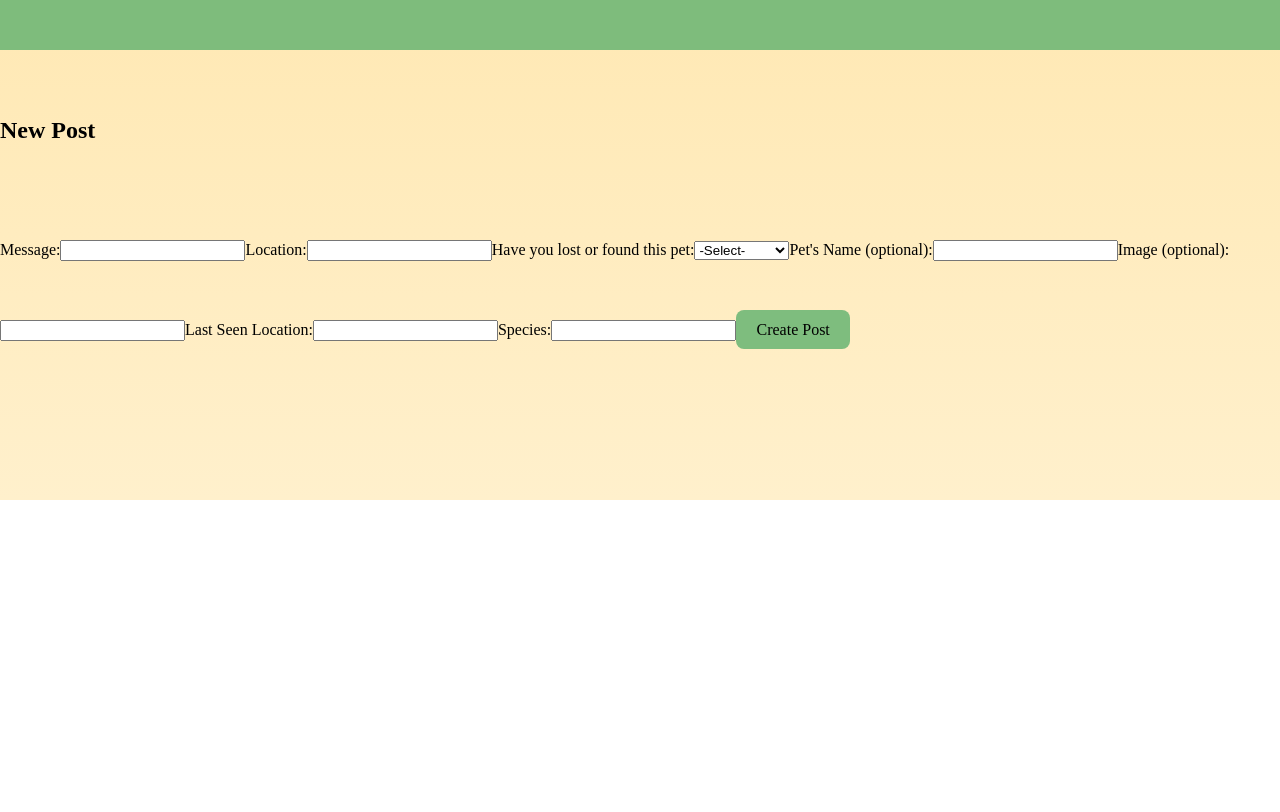
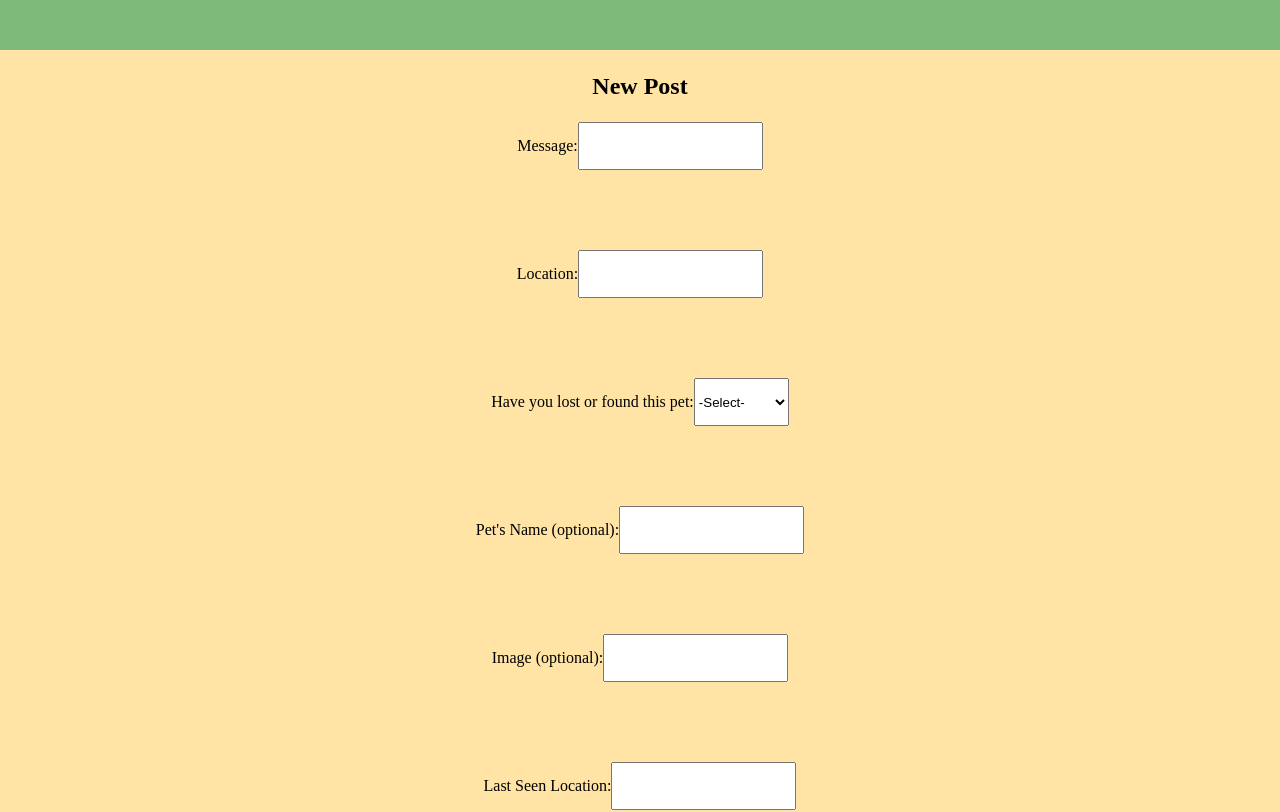
Before and after one commit to smindre1/PawsAndFound, a React (Vite) app in the folder client/: page /newpost in a window 1280 px wide. Shown: the part 300-1112 px from the top of the page. Before the commit the page ends 800 px from the top, so only its background shows below. Built offline with nearby package versions, Linux system fonts and the light colour scheme; a web font is replaced by a local one.

Commit message:
Merged files.

```diff
--- a/client/src/index.css
+++ b/client/src/index.css
@@ -4,8 +4,7 @@
   font-family: Marhey;
   line-height: 5;
   font-weight: 400;
-
-  background-image: linear-gradient(180deg, #ffe4a5, #fff0cc);
+  background-color: #ffe4a5;
 }
 
 .title {
@@ -95,17 +94,16 @@ button:hover {
   flex-direction: column;
 }
 
-.lostbtn {
+.lostfound {
+  justify-content: center;
+  display: flex;
+}
+
+.lostfoundBtns {
+  margin: 20px;
   width: 100px;
 }
 
-.foundbtn {
-  width: 100px;
-}
-
-.lostfound {
-  justify-content: center;
-}
 .navpills {
   display: flex;
 }
@@ -150,7 +148,7 @@ button:hover {
 .replyLayout {
   margin: 30px auto 0 auto;
   width: 50vw;
-  background-color: antiquewhite;
+  background-color: #79ab68;
   padding: 30px;
   border: black;
   border-style: solid;
--- a/client/src/pages/Home.jsx
+++ b/client/src/pages/Home.jsx
@@ -29,13 +29,13 @@ const Home = () => {
     return(
         <div className='center'>
             <div className='lostfound'>
-                <button className='lostbtn' onClick={() => lostPets()}>Lost</button>
-                <button className='foundbtn' onClick={() => foundPets()}>Found</button>
+                <button className='lostfoundBtns' onClick={() => lostPets()}>Lost</button>
+                <button className='lostfoundBtns' onClick={() => foundPets()}>Found</button>
             </div>
             {wait1 || wait2 ? <h2>Loading...</h2> : null}
             {loadPosts.length
-            ? `Viewing ${loadPosts.length} pet ${loadPosts.length === 1 ? 'post' : 'posts'}:`
-            : 'There are no pet posts available!'}
+            ? <h2 className='alignText'>Viewing {loadPosts.length} pet {loadPosts.length === 1 ? 'post' : 'posts'}:</h2>
+            : <h2 className='alignText'>There are no pet posts available!</h2>}
             {loadPosts.map((post) => {
                 return (
                 <div className='postLayout' key={post._id} postid={post._id} onClick={goToPost}>
--- a/client/src/pages/NewPost.jsx
+++ b/client/src/pages/NewPost.jsx
@@ -80,16 +80,18 @@ const NewPost = () => {
 
   return (
     <form onSubmit={handleSubmit}>
-      <h2>New Post</h2>
-      <label>
+      <h2 className='alignText'>New Post</h2>
+      <label className='alignText'>
         Message:
         <input type="text" value={message} onChange={(e) => setMessage(e.target.value)} />
       </label>
-      <label>
+      <br></br>
+      <label className='alignText'>
         Location:
         <input type="text" value={location} onChange={(e) => setLocation(e.target.value)} />
       </label>
-      <label>
+      <br></br>
+      <label className='alignText'>
         Have you lost or found this pet:
         <select name="type" value={status} onChange={(e) => setStatus(e.target.value)}>
           <option value="" disabled>-Select-</option>
@@ -97,22 +99,27 @@ const NewPost = () => {
           <option value="found">Found a Pet</option>
         </select>
       </label>
-      <label>
+      <br></br>
+      <label className='alignText'>
         Pet's Name (optional):
         <input type="text" value={petData.name} name="name" onChange={handleInputChange} />
       </label>
-      <label>
+      <br></br>
+      <label className='alignText'>
         Image (optional):
         <input type="text" value={petData.img} name="img" onChange={handleInputChange} />
       </label>
-      <label>
+      <br></br>
+      <label className='alignText'>
         Last Seen Location:
         <input type="text" value={petData.lastSeen} name="lastSeen" onChange={handleInputChange} />
       </label>
-      <label>
+      <br></br>
+      <label className='alignText'>
         Species:
         <input type="text" value={petData.species} name="species" onChange={handleInputChange} />
       </label>
+      <br></br>
       <button type="submit">Create Post</button>
     </form>
   );
```
